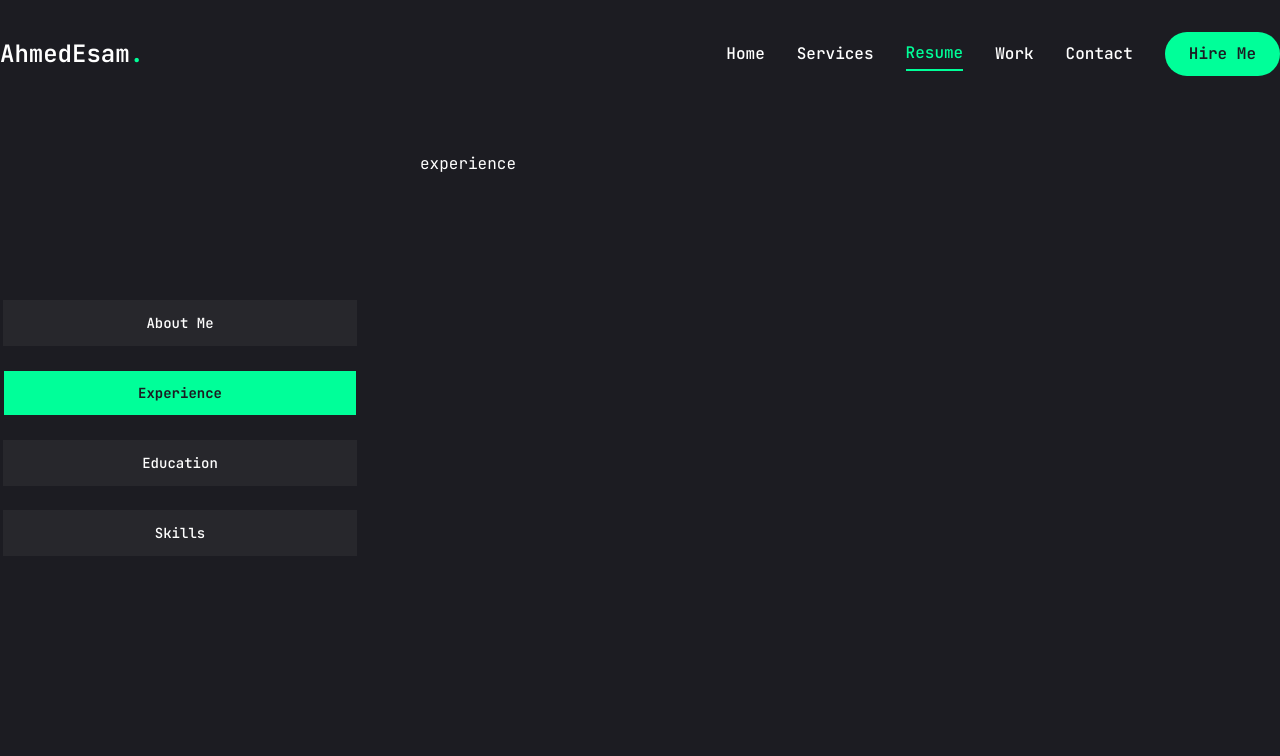
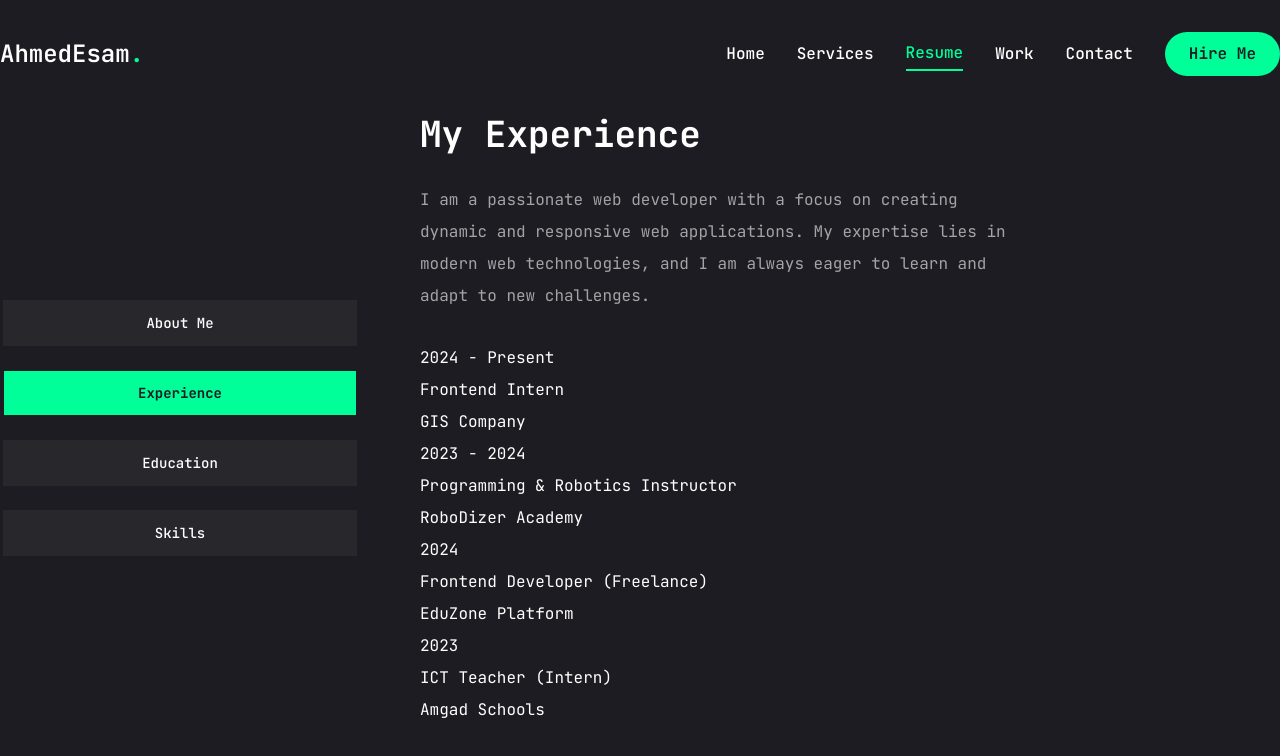
Before and after one commit to AhmedEsam2002/portfolio, a Next.js app: page /resume in a window 1280 px wide. Both pictures are taken after a click on the tab "Experience". Shown: the top 756 px of the page. Built offline with nearby package versions, Linux system fonts and the light colour scheme.

Commit message:
Add ExperienceTap component and update experience section title

```diff
--- /dev/null
+++ b/app/resume/ExperienceTap.jsx
@@ -0,0 +1,26 @@
+import { ScrollArea } from "@/components/ui/scroll-area";
+export default function ExperienceTap({ experience }) {
+  return (
+    <div className="flex flex-col gap-[30px] text-center xl:text-left">
+      <h3 className="text-4xl font-bold">{experience.title}</h3>
+      <p className="max-w-[600px] text-white/60 mx-auto xl:mx-0">
+        {experience.description}
+      </p>
+      <ScrollArea className={"h-[400px]"}>
+        <ul>
+          {experience.items.map((item, index) => (
+            <li>
+              <span>{item.duration}</span>
+              <h3>{item.position}</h3>
+              <div>
+                {/* dot */}
+                <span></span>
+                <p>{item.company}</p>
+              </div>
+            </li>
+          ))}
+        </ul>
+      </ScrollArea>
+    </div>
+  );
+}
--- a/app/resume/page.jsx
+++ b/app/resume/page.jsx
@@ -11,6 +11,7 @@ import {
   TooltipTrigger,
 } from "@/components/ui/tooltip";
 import { ScrollArea } from "@/components/ui/scroll-area";
+import ExperienceTap from "./ExperienceTap";
 // Data of Tabs
 const about = {
   title: "About Me",
@@ -48,7 +49,7 @@ const about = {
 };
 const experience = {
   icon: "../assets/resume/badge.svg",
-  title: "Experience",
+  title: "My Experience",
   description:
     "I am a passionate web developer with a focus on creating dynamic and responsive web applications. My expertise lies in modern web technologies, and I am always eager to learn and adapt to new challenges.",
 
@@ -215,7 +216,7 @@ export default function page() {
                 about
               </TabsContent>
               <TabsContent value="experience" className={"w-full"}>
-                experience
+                <ExperienceTap experience={experience} />
               </TabsContent>
               <TabsContent value="education" className={"w-full"}>
                 education
```
